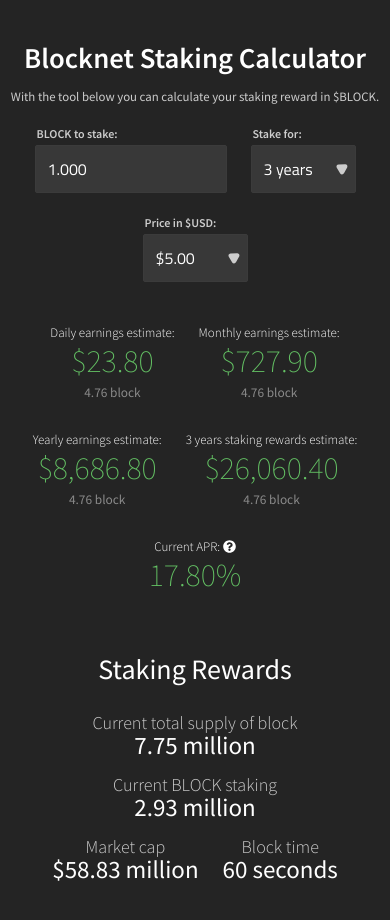
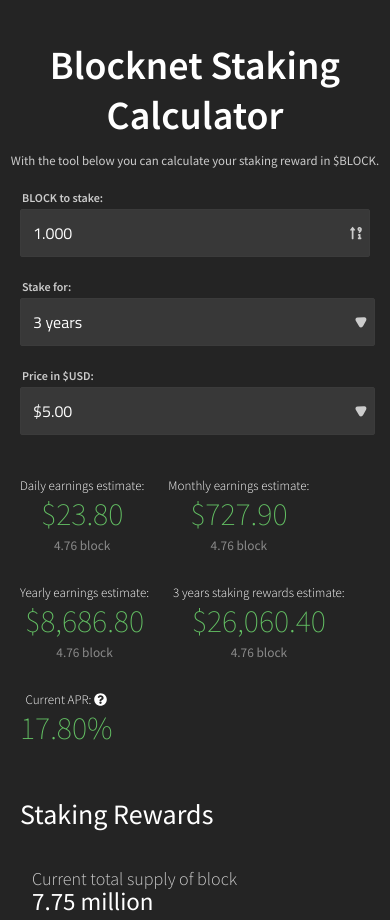
Before and after one commit to blocknetdx/blocknet-staking, a React app in the folder web/: page / in a window 390 px wide. Shown: the top 920 px of the page. Built offline with nearby package versions, Linux system fonts and the light colour scheme; no server answers.

Commit message:
minor phone changes

```diff
--- a/web/src/scenes/calculator/index.js
+++ b/web/src/scenes/calculator/index.js
@@ -1,9 +1,9 @@
 import React, { Component } from 'react';
 import Countup from 'react-countup';
-import socket from '../../helpers/socket';
+// import socket from '../../helpers/socket';
 
 import { FontAwesomeIcon } from '@fortawesome/react-fontawesome';
-import { faQuestionCircle } from '@fortawesome/free-solid-svg-icons';
+import { faQuestionCircle, faSortNumericUpAlt } from '@fortawesome/free-solid-svg-icons';
 
 import styles from './index.module.css';
 
@@ -26,40 +26,43 @@
     }
 
     // Initialization(s) that requires DOM nodes should go here
-    componentDidMount()
-    {
-        // Let the server know we are in
-        socket.on('connect', function() {
-            socket.send('[hello] ');
-        });
+    // componentDidMount()
+    // {
+    //     // Let the server know we are in
+    //     socket.on('connect', function() {
+    //         socket.send('[hello] ');
+    //     });
 
 
-        // Listen the server for messages
-        socket.on('message', (msg) =>
-        {
-            // Chat clear
-            if( msg.startsWith("[response]") )
-            {
-                msg = msg.replace("[response] ", "");
-                console.log('socket-io response: ' + msg);
+    //     // Listen the server for messages
+    //     socket.on('message', (msg) =>
+    //     {
+    //         // Chat clear
+    //         if( msg.startsWith("[response]") )
+    //         {
+    //             msg = msg.replace("[response] ", "");
+    //             console.log('socket-io response: ' + msg);
 
 
-            }
-        });
-    }
+    //         }
+    //     });
+    // }
 
 
     render() {
         return (
             <div className={`container`}>
-                <h2 className={styles.title}>Blocknet Staking Calculator</h2>
-                <p className={styles.sub}>With the tool below you can calculate your staking reward in $BLOCK.</p>
+                <div className={styles.top}>
+                    <h2 className={styles.title}>Blocknet Staking Calculator</h2>
+                    <p className={styles.sub}>With the tool below you can calculate your staking reward in $BLOCK.</p>
+                </div>
 
                 <div className={styles.inputs}>
                     <div className={styles.block}>
                         <p className={styles.pre}>BLOCK to stake:</p>
                         <div className={styles.input}>
                             <input value={this.state.block} onChange={e => this.setState({block: e.target.value})} type="number"/>
+                            <FontAwesomeIcon className={styles.num} icon={faSortNumericUpAlt} />
                         </div>
                     </div>
 
@@ -188,7 +191,7 @@
 
                         <div className={styles.area}>
                             <span className={styles.txt}>
-                            <h2 className={`${styles.title} ${styles.t_one}`}>Probability of Earning a Reward</h2>
+                            <h2 className={`${styles.title} ${styles.t_one}`}>ROI</h2>
                             Lorem ipsum dolor sit amet, consectetur adipiscing elit, sed do eiusmod tempor incididunt ut labore et dolore magna aliqua. Ut enim ad minim veniam, quis nostrud exercitation ullamco laboris nisi ut aliquip ex ea commodo consequat. Duis aute irure dolor in reprehenderit in voluptate velit esse cillum dolore eu fugiat nulla pariatur. Excepteur sint occaecat cupidatat non proident, sunt in culpa qui officia deserunt mollit anim id est laborum.
                             </span>
                         </div>
--- a/web/src/scenes/calculator/index.module.css
+++ b/web/src/scenes/calculator/index.module.css
@@ -1,4 +1,4 @@
-.title {
+.top .title {
   color: var(--text-color-0);
   margin: 32px 0 12px 0;
   font-size: 2.5rem;
@@ -7,7 +7,7 @@
   text-align: center;
 }
 
-.sub {
+.top .sub {
   color: var(--text-color-1);
   margin: 0;
   transition: .3s ease;
@@ -140,6 +140,12 @@
   /* z-index: 9999; */
 }
 
+.inputs .block input::-webkit-outer-spin-button,
+.inputs .block input::-webkit-inner-spin-button {
+  -webkit-appearance: none;
+  margin: 0;
+}
+
 .inputs .block input:active,
 .inputs .block input:focus {
   outline: none;
@@ -182,6 +188,16 @@
   margin-top: 6px;
 }
 
+.inputs .block .input .num {
+  color: var(--text-color-1);
+  position: absolute;
+  right: 20px;
+  font-size: 14px;
+  cursor: pointer;
+  transition: .3s ease;
+  overflow: hidden;
+}
+
 .outputs {
   width: 100%;
   display: flex;
@@ -213,7 +229,7 @@
 }
 
 .outputs .block .apr {
-  width: 350px;
+  width: 340px;
   color: var(--text-color-1);
   background: var(--bg-color-1);
   position: absolute;
@@ -250,7 +266,6 @@
   padding: 12px;
   display: flex;
   flex-direction: column;
-  align-items: center;
 }
 
 .bottom .title {
@@ -346,19 +361,24 @@
   }
 
   .inputs .block .dropdown {
-    width: 105px;
+    width: 95%;
   }
 
-  .inputs .block .dropdown p {
-    font-size: 12px;
+  .inputs {
+    flex-direction: column;
   }
 
-  .inputs .block .dropdown .emoji {
-    display: none;
+  .inputs .block {
+    width: 100%;
+    margin: 0;
+  }
+
+  .inputs .block input {
+    width: 100% !important;
   }
 
   .inputs .block button {
-    width: 105px;
+    width: 95%;
   }
 
   .inputs .pre {
@@ -371,14 +391,20 @@
 
   .outputs {
     text-align: center;
+    justify-content: flex-start;
+  }
+
+  .outputs .block .apr {
+    left: -15px;
   }
 
   .outputs .block p {
     font-size: 13px;
   }
 
-  .bottom {
-    text-align: center;
+  .bottom .blocks {
+    justify-content: flex-start;
+    flex-direction: column;
   }
 
   .bottom .blocks .block {
```
